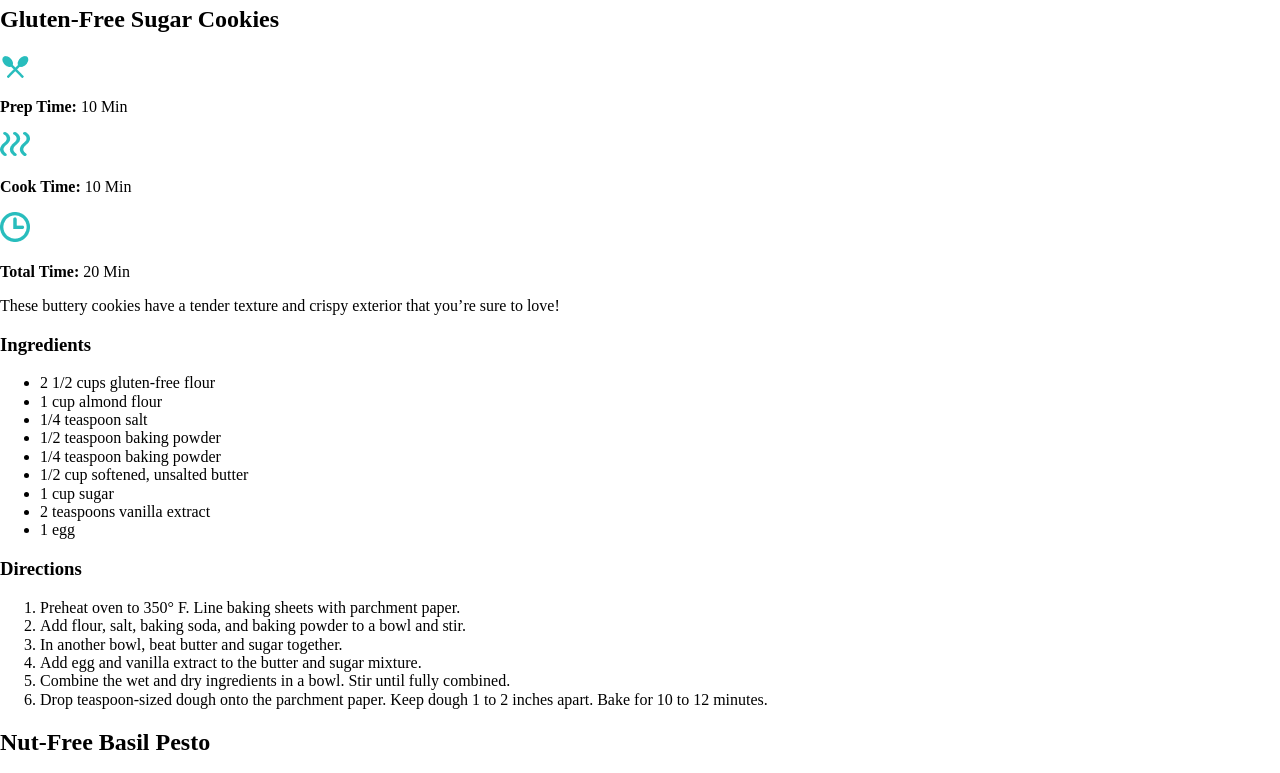
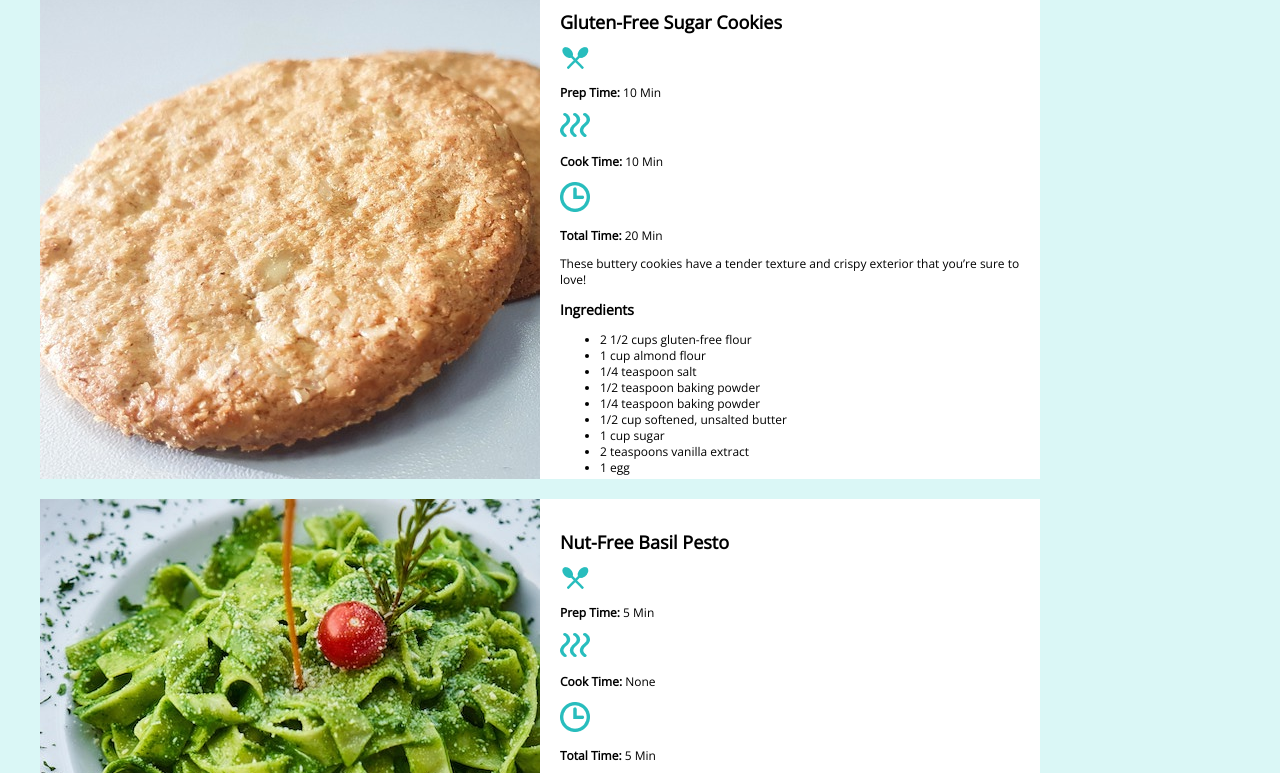
Before and after one commit to budsimpson/recipe-cards, a plain HTML site: page index.html in a window 1280 px wide. Shown: the part 117-890 px from the top of the page. Drawn offline with nearby package versions, Linux system fonts and the light colour scheme.

Commit message:
Upated CSS links in header

```diff
--- a/index.html
+++ b/index.html
@@ -4,8 +4,8 @@
     <head>
         <meta charset="utf-8">
         <title>Recipe Cards Project</title>
-        <link rel="stylesheet" type="text/css" href="../css/normalize.css">
-        <link rel="stylesheet" type="text/css" href="../css/recipes.css">
+        <link rel="stylesheet" type="text/css" href="css/normalize.css">
+        <link rel="stylesheet" type="text/css" href="css/main.css">
         <link href="https://fonts.googleapis.com/css?family=Montserrat:700%7COpen+Sans&display=swap" rel="stylesheet">
     </head>
 
```
